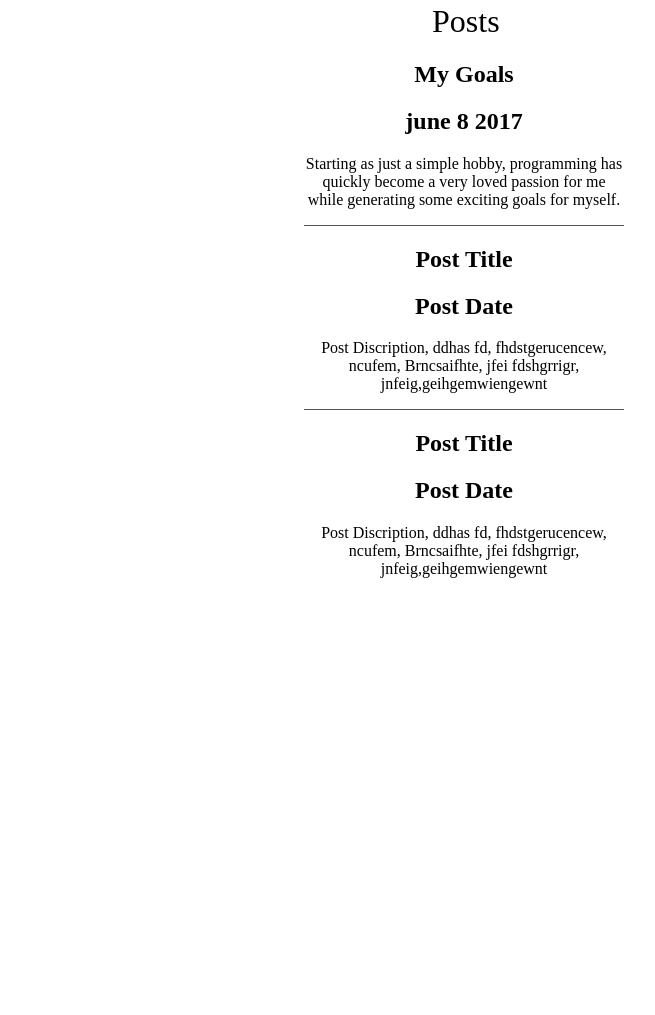
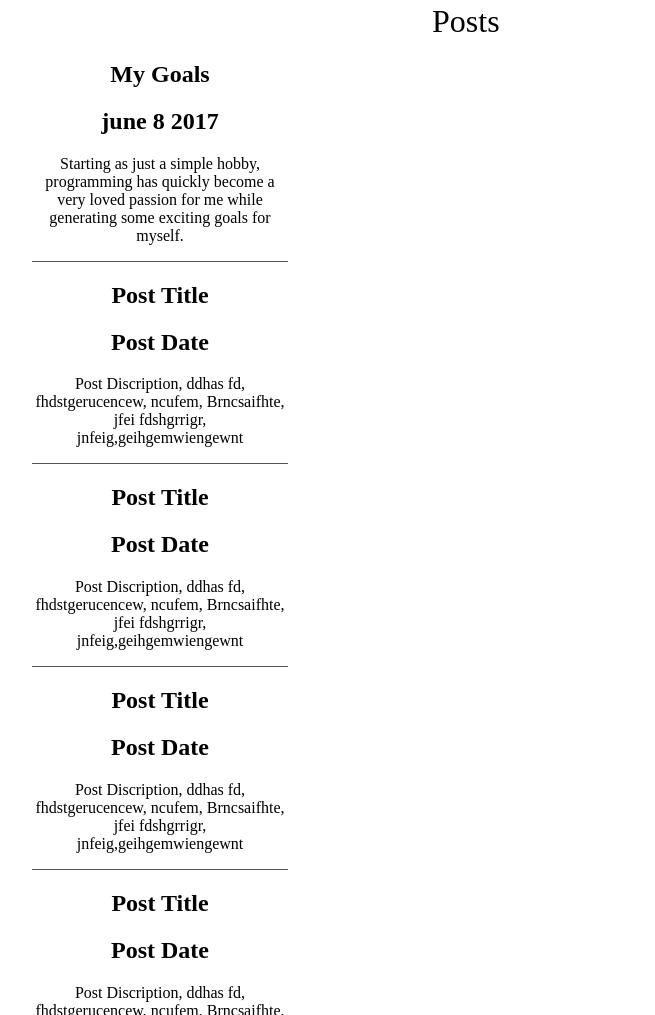
Before and after one commit to BrandonArmand/brandonarmandold, a plain HTML site: page index.html in a window 1280 px wide. Shown: the part 1785-2800 px from the top of the page, without its empty margins (368-1023 px from the left). Drawn offline with Linux system fonts and the light colour scheme.

Commit message:
added analytics, rearranged posts on index page

```diff
--- a/index.html
+++ b/index.html
@@ -67,7 +67,25 @@
         <p>Post Discription, ddhas fd, fhdstgerucencew, ncufem, Brncsaifhte, jfei
         fdshgrrigr, jnfeig,geihgemwiengewnt</p>
       </div>
-      <div class="post last">
+      <div class="post">
+        <h1>Post Title</h1>
+        <h2>Post Date</h2>
+        <p>Post Discription, ddhas fd, fhdstgerucencew, ncufem, Brncsaifhte, jfei
+        fdshgrrigr, jnfeig,geihgemwiengewnt</p>
+      </div>
+      <div class="post">
+        <h1>Post Title</h1>
+        <h2>Post Date</h2>
+        <p>Post Discription, ddhas fd, fhdstgerucencew, ncufem, Brncsaifhte, jfei
+        fdshgrrigr, jnfeig,geihgemwiengewnt</p>
+      </div>
+      <div class="post">
+        <h1>Post Title</h1>
+        <h2>Post Date</h2>
+        <p>Post Discription, ddhas fd, fhdstgerucencew, ncufem, Brncsaifhte, jfei
+        fdshgrrigr, jnfeig,geihgemwiengewnt</p>
+      </div>
+      <div class="post">
         <h1>Post Title</h1>
         <h2>Post Date</h2>
         <p>Post Discription, ddhas fd, fhdstgerucencew, ncufem, Brncsaifhte, jfei
@@ -77,4 +95,14 @@
   </body>
   <footer>
   </footer>
+  <script>
+  (function(i,s,o,g,r,a,m){i['GoogleAnalyticsObject']=r;i[r]=i[r]||function(){
+  (i[r].q=i[r].q||[]).push(arguments)},i[r].l=1*new Date();a=s.createElement(o),
+  m=s.getElementsByTagName(o)[0];a.async=1;a.src=g;m.parentNode.insertBefore(a,m)
+  })(window,document,'script','https://www.google-analytics.com/analytics.js','ga');
+
+  ga('create', 'UA-100749575-1', 'auto');
+  ga('send', 'pageview');
+
+  </script>
 </html>
--- a/styles/index.css
+++ b/styles/index.css
@@ -1,5 +1,5 @@
 body{
-  padding-bottom: 50rem;
+  padding-bottom: 3rem;
   background-color: white;
   margin: 0;
 }
@@ -8,7 +8,7 @@ nav{
   width: 100%;
   height: 40px;
   background-color: lightgrey;
-  box-shadow: 2px 2px 1px 1px rgba(0, 0, 0, 0.3);
+  box-shadow: 2px -4px 10px 1px rgba(0, 0, 0, 0.3);
 }
 
 a{
@@ -59,7 +59,7 @@ a:hover{
   border-bottom: 1px solid #000000;
   position: fixed;
   z-index: 100;
-  box-shadow: 2px 2px 10px 1px rgba(0, 0, 0, 0.2);
+  box-shadow: 2px 4px 10px 1px rgba(0, 0, 0, 0.2);
 }
 
 .header h1{
@@ -122,6 +122,8 @@ a:hover{
 
 .posts{
     height: 500px;
+    display: inline-block;
+    margin-left: 10rem;
 }
 
 
@@ -129,8 +131,10 @@ a:hover{
   text-align: center;
   border-bottom: 1px solid #000000;
   border-bottom-style: inset;
+  display: inline-block;
   width: 40%;
-  margin-left: 27rem;
+  margin-left: auto;
+  margin-right: 5rem;
   border-collapse: collapse;
 }
 
```
Also changed, not shown: blog.html (+10 -0 lines), contact.html (+10 -0 lines), project.html (+10 -0 lines).
